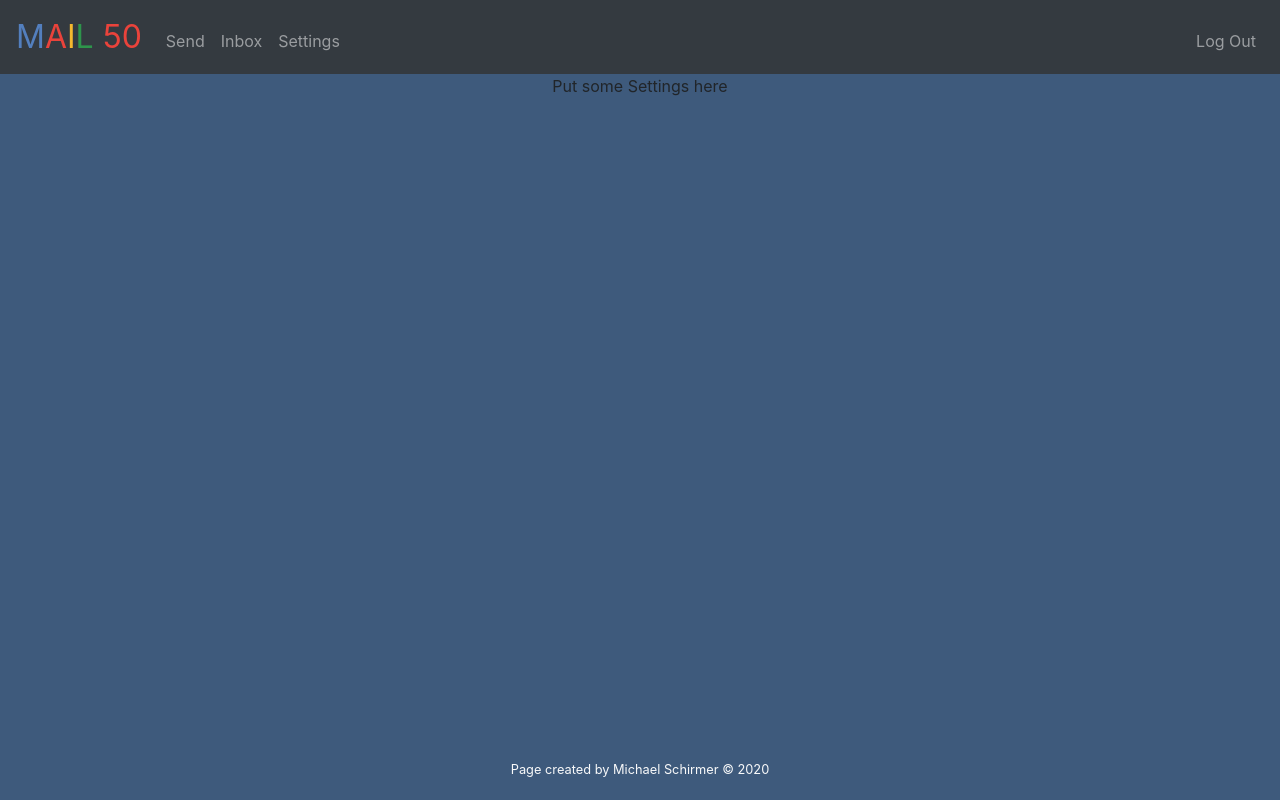
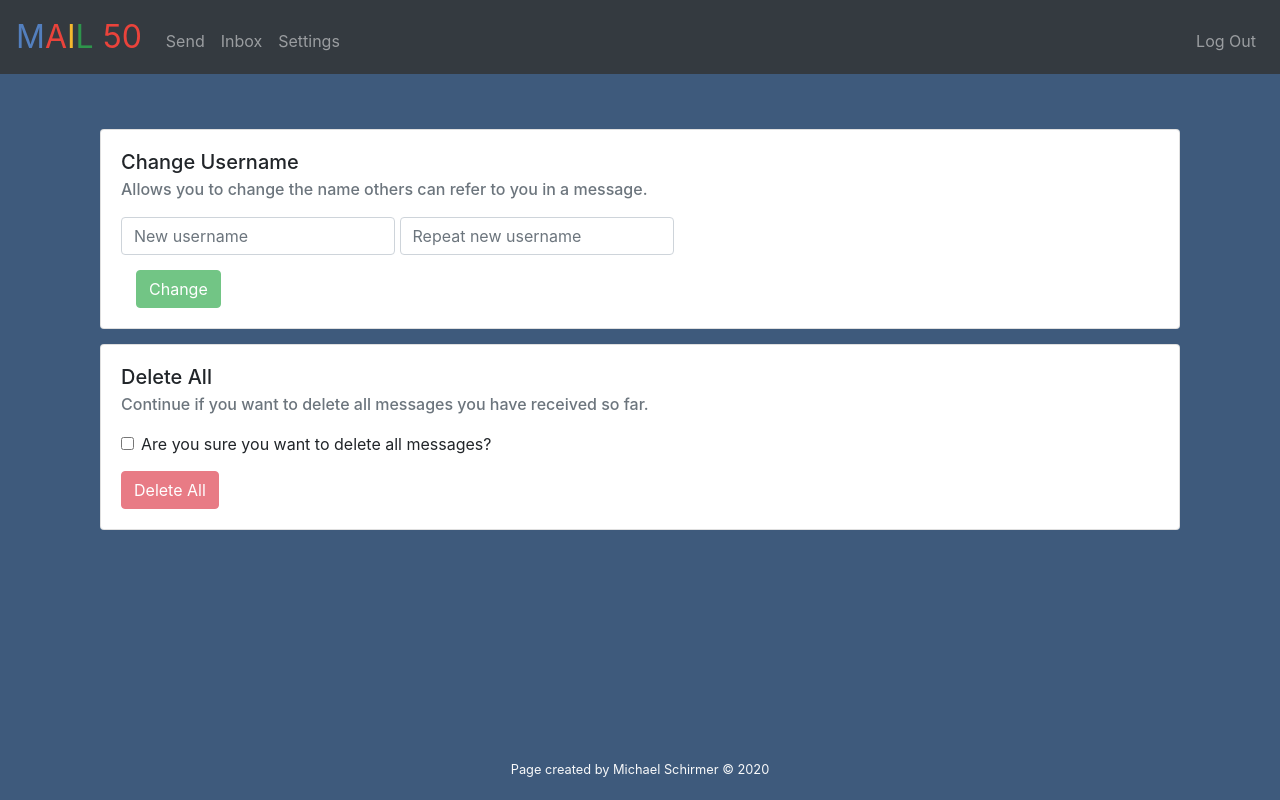
Before and after one commit to michischirmer/Hypermessage, a Flask app: page /settings in a window 1280 px wide. Run offline with Flask 2, Linux system fonts and the light colour scheme; a user stored in the database is signed in; some libraries are stand-ins or nearby versions.

Commit message:
Added deleting and changing username feature

```diff
--- a/app.py
+++ b/app.py
@@ -51,11 +51,25 @@ def index():
     state = 0
     return render_template("index.html", state=s)
 
+changed_name = False
 
-@app.route("/settings")
+@app.route("/settings", methods=['GET', 'POST'])
 @login_required
 def settings():
-    return render_template("settings.html")
+    if request.method == 'GET':
+        global changed_name
+        name = changed_name
+        changed_name = False
+        return render_template("settings.html", changed_name=changed_name)
+    else:
+        # user wants to change his name
+        username = request.form.get('username')
+        if username:
+            db.execute("UPDATE users SET username=:username WHERE id=:id", id=session['user_id'], username=username)
+            changed_name = True
+
+
+        return render_template("settings.html", changed_name=changed_name)
 
 
 @app.route("/inbox", methods=['GET', 'POST'])
@@ -126,7 +140,7 @@ def send():
         recipient_id = result[0]['id']
         state = 2
 
-        db.execute("INSERT INTO [mails] ([message], [subject], [recipient], [sender], [date], [read]) VALUES (:message, :subject, :recipient, :sender, :date, 0);", message=message, subject=subject, recipient=recipient_id, sender=sender_id, date=datetime.now())
+        db.execute("INSERT INTO [mails] ([message], [subject], [recipient], [sender], [date], [read]) VALUES (:message, :subject, :recipient, :sender, :date, 0);", message=message, subject=subject, recipient=recipient_id, sender=sender_id, date=datetime.now().date().strftime('%Y/%m/%d'))
         return redirect("/")
 
 @app.route("/login", methods=["GET", "POST"])
--- a/templates/layout.html
+++ b/templates/layout.html
@@ -11,9 +11,7 @@
         <!-- documentation at http://getbootstrap.com/docs/4.1/, alternative themes at https://bootswatch.com/ -->
         <link href="https://maxcdn.bootstrapcdn.com/bootstrap/4.1.3/css/bootstrap.min.css" rel="stylesheet">
 
-
-        <!-- https://favicon.io/emoji-favicons/money-mouth-face/ -->
-        <link href="/static/favicon.ico" rel="icon">
+        <link href="/static/mailbox.ico" rel="icon">
 
         <link href="/static/styles.css" rel="stylesheet">
 
@@ -77,6 +75,7 @@
             }
 
             #main {
+                padding-top: 2.5rem;
                 padding-bottom: 2.5rem;    /* Footer height */
             }
 
--- a/templates/settings.html
+++ b/templates/settings.html
@@ -3,6 +3,81 @@
     Settings
 {% endblock %}
 
+{% block meta %}
+    <style>
+        .card{
+            min-width: 80%;
+        }
+        #btn-change{
+            margin-left: 15px;
+        }
+    </style>
+{% endblock %}
+
 {% block main %}
-    <p>Put some Settings here</p>
+    <div class="card-deck" id="list" style="margin: 0 0 0 0;">
+        <div class="card" style="width: 18rem; text-align: left; margin-top: 15px; margin-right: 15px;">
+            <div class="card-body">
+                <h5 class="card-title">Change Username</h5>
+                <h6 class="card-subtitle mb-2 text-muted">Allows you to change the name others can refer to you in a message.</h6>
+                <form action="/settings" method="post" style="float: left; margin-top: 10px;">
+                    <input type="text" name="username" id="username" placeholder="New username" class="form-control" autocomplete="off">
+                    <input type="text" name="confirmation" id="confirmation" placeholder="Repeat new username" class="form-control" autocomplete="off">
+                    <br><button name="source" id="btn-change" class="btn btn-success" style="margin-top: 15px;" disabled>Change</button>
+                </form>
+            </div>
+        </div>
+
+        <div class="card" style="width: 18rem; text-align: left; margin-top: 15px; margin-right: 15px;">
+            <div class="card-body">
+                <h5 class="card-title">Delete All</h5>
+                <h6 class="card-subtitle mb-2 text-muted">Continue if you want to delete all messages you have received so far.</h6>
+                <form action="/settings" method="post" style="float: left; margin-top: 10px;">
+                    <div class="form-check" style="margin-bottom: 15px;">
+                        <input class="form-check-input" type="checkbox" value="delete" id="delete">
+                        <label class="form-check-label" for="defaultCheck1">
+                            Are you sure you want to delete all messages?
+                        </label>
+                    </div>
+                    <button name="source" id="btn-delete" class="btn btn-danger" disabled>Delete All</button>
+                </form>
+            </div>
+        </div>
+
+    </div>
+
+
+
+    <script>
+        document.querySelector('#username').onkeyup = f;
+        document.querySelector('#confirmation').onkeyup = f;
+
+        function f(){
+            let username = document.querySelector('#username').value;
+            let confirmation = document.querySelector('#confirmation').value;
+
+            if (username != "" && confirmation != ""){
+                document.querySelector('#btn-change').disabled = false;
+            }else{
+                document.querySelector('#btn-change').disabled = true;
+            }
+
+            if (username != confirmation){
+                document.querySelector('#btn-change').disabled = true;
+            }
+
+        }
+
+        document.querySelector('#delete').onclick = g;
+
+        function g(){
+            let check = document.querySelector('#delete');
+            if (check.checked){
+                document.querySelector('#btn-delete').disabled = false;
+            }else{
+                document.querySelector('#btn-delete').disabled = true;
+            }
+        }
+    </script>
+
 {% endblock %}
```
Also changed, not shown: templates/inbox.html (+14 -8 lines), finance.db, static/mailbox.ico (added), 1 other file.
